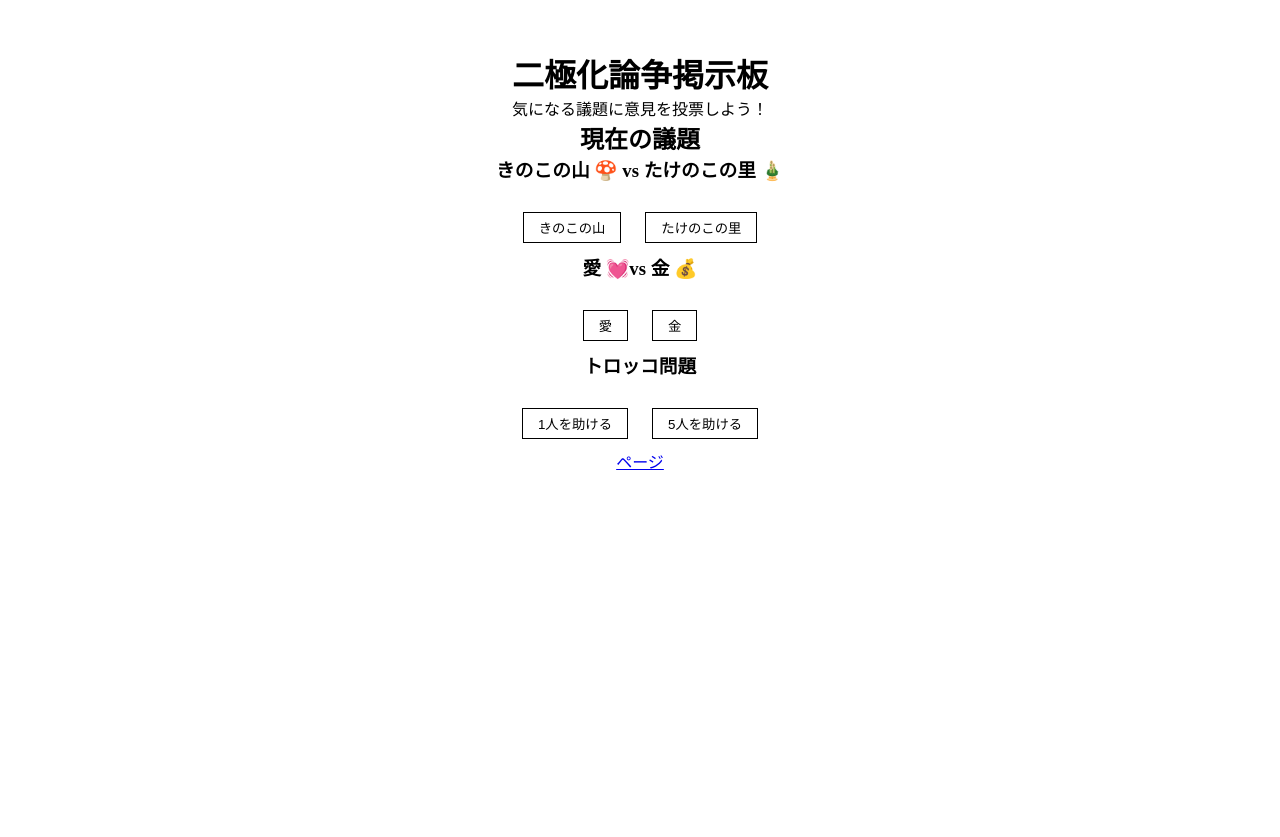
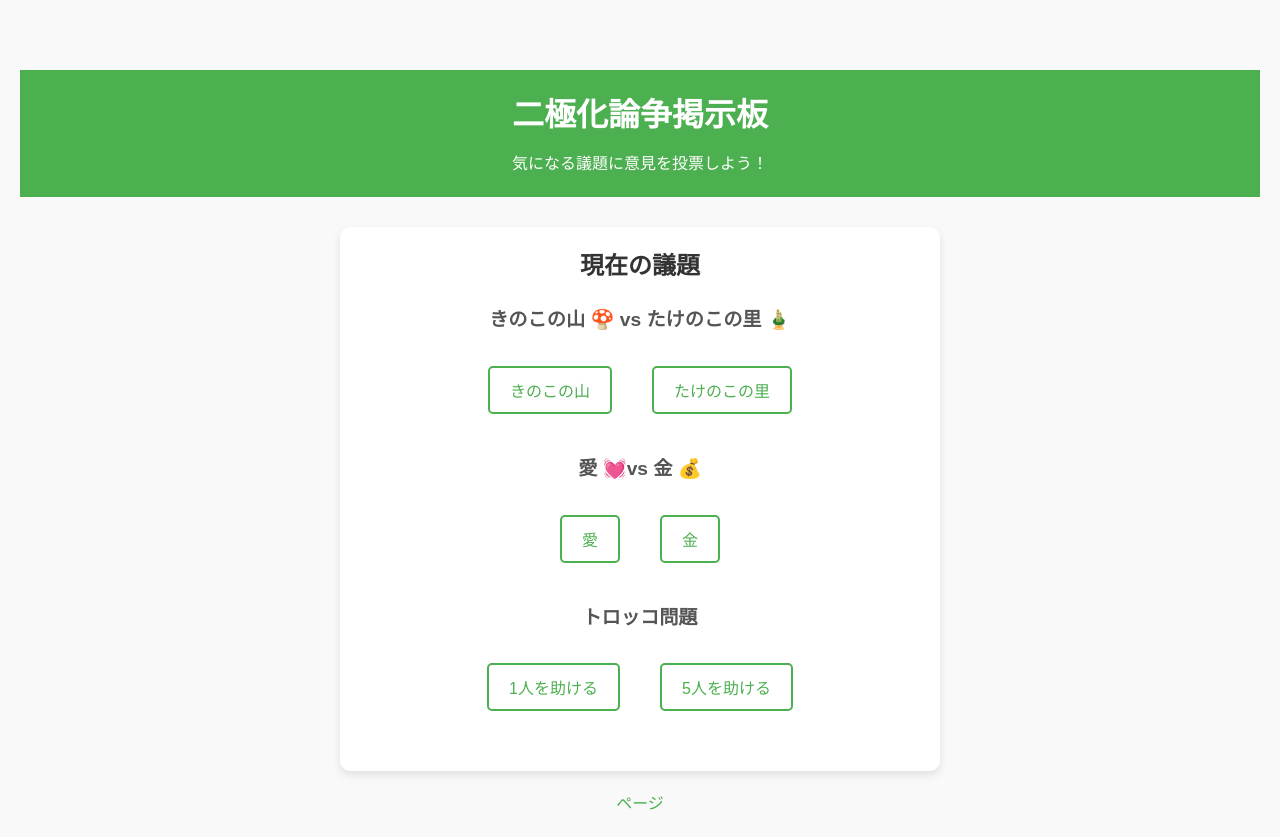
Before and after one commit to s1f102302988/CS4-2024-class3-team5-project, a Django app: page / in a window 1280 px wide. Before the commit the page ends 470 px from the top, so only its background shows below. Run offline with Django 3.2, Linux system fonts and the light colour scheme.

Commit message:
cssの適用part2

```diff
--- a/config/settings.py
+++ b/config/settings.py
@@ -120,6 +120,7 @@
 # https://docs.djangoproject.com/en/3.2/howto/static-files/
 
 STATIC_URL = '/static/'
+STATIC_ROOT = BASE_DIR / 'staticfiles'
 
 # Default primary key field type
 # https://docs.djangoproject.com/en/3.2/ref/settings/#default-auto-field
--- /dev/null
+++ b/vote/static/vote/css/web.css
@@ -0,0 +1,92 @@
+* {
+    margin: 0;
+    padding: 0;
+    box-sizing: border-box;
+}
+
+body {
+    font-family: Arial, sans-serif;
+    line-height: 1.6;
+    text-align: center;
+    background-color: #f9f9f9;
+    margin-top: 50px;
+    padding: 20px;
+}
+
+header {
+    background-color: #4CAF50;
+    color: white;
+    padding: 20px 0;
+    margin-bottom: 30px;
+}
+
+header h1 {
+    font-size: 2rem;
+    margin-bottom: 10px;
+}
+
+header p {
+    font-size: 1rem;
+    margin-top: 0;
+}
+
+.topics {
+    margin: 0 auto;
+    max-width: 600px;
+    padding: 20px;
+    background-color: white;
+    box-shadow: 0 4px 8px rgba(0, 0, 0, 0.1);
+    border-radius: 10px;
+}
+
+.topics h2 {
+    font-size: 1.5rem;
+    margin-bottom: 20px;
+    color: #333;
+}
+
+.topic {
+    margin-bottom: 30px;
+}
+
+.topic h3 {
+    font-size: 1.2rem;
+    margin-bottom: 10px;
+    color: #555;
+}
+
+.choices {
+    display: flex;
+    justify-content: center;
+    gap: 20px;
+    margin-top: 20px;
+}
+
+.btn-choice {
+    margin: 10px;
+    padding: 10px 20px;
+    border: 2px solid #4CAF50;
+    background-color: white;
+    color: #4CAF50;
+    border-radius: 5px;
+    font-size: 1rem;
+    cursor: pointer;
+    transition: all 0.3s ease;
+}
+
+.btn-choice:hover {
+    background-color: #4CAF50;
+    color: white;
+}
+
+a {
+    display: inline-block;
+    margin-top: 20px;
+    text-decoration: none;
+    color: #4CAF50;
+    font-size: 1rem;
+}
+
+a:hover {
+    text-decoration: underline;
+}
--- a/vote/templates/vote/css/web.css
+++ /dev/null
@@ -1,22 +0,0 @@
-* {
-    margin: 0;
-    padding: 0;
-    box-sizing: border-box;
-}
-
-body {
-    text-align: center;
-    margin-top: 50px;
-}
-
-.choices {
-    margin-top: 20px;
-}
-
-.btn-choice {
-    margin: 10px;
-    padding: 5px 15px;
-    border: 1px solid black;
-    background-color: white;
-    cursor: pointer;
-}
--- a/vote/templates/vote/web.html
+++ b/vote/templates/vote/web.html
@@ -1,10 +1,12 @@
 <!DOCTYPE html>
+
 <html lang="ja">
 <head>
+    {% load static %}
     <meta charset="UTF-8">
     <meta name="viewport" content="width=device-width, initial-scale=1.0">
     <title>二極化論争掲示板</title>
-    <link rel="stylesheet" href="css/web.css">
+    <link rel="stylesheet" href="{% static 'vote/css/web.css' %}">
 </head>
 <body>
     <header>
```
Also changed, not shown: vote/static/vote/css/bootstrap.min.css (added), vote/static/vote/css/kinoko.css (added), vote/static/vote/css/love.css (added), vote/static/vote/css/torokko.css (added), vote/static/vote/js/kinoko.js (added), vote/static/vote/js/moneyorlove.js (added), vote/static/vote/js/torokko.js (added).
